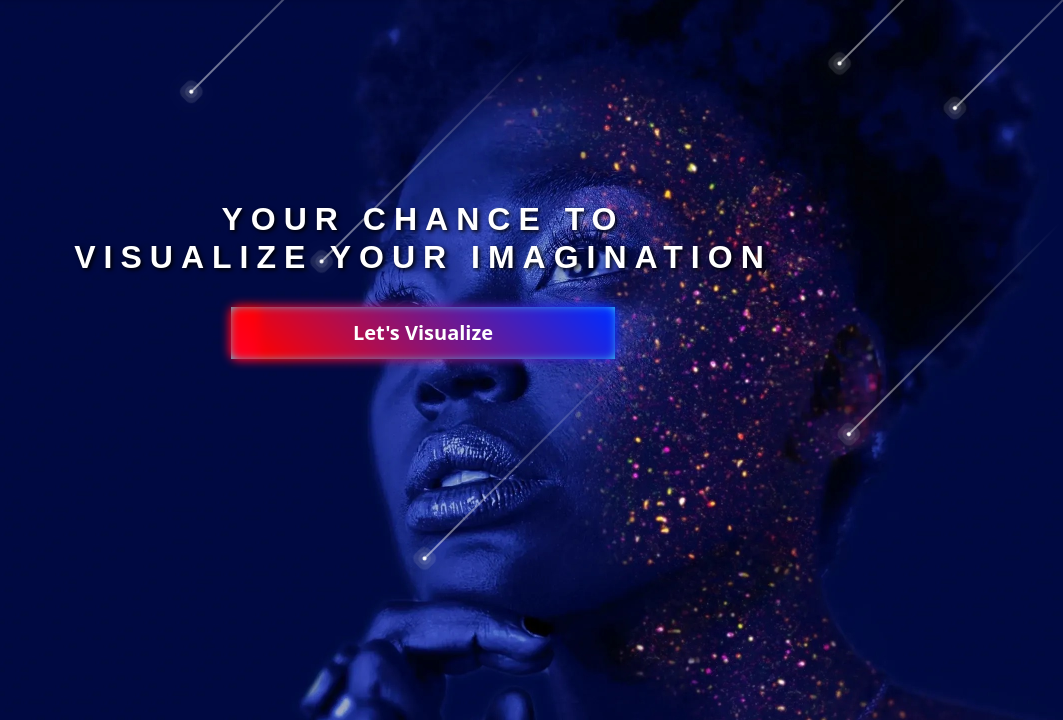
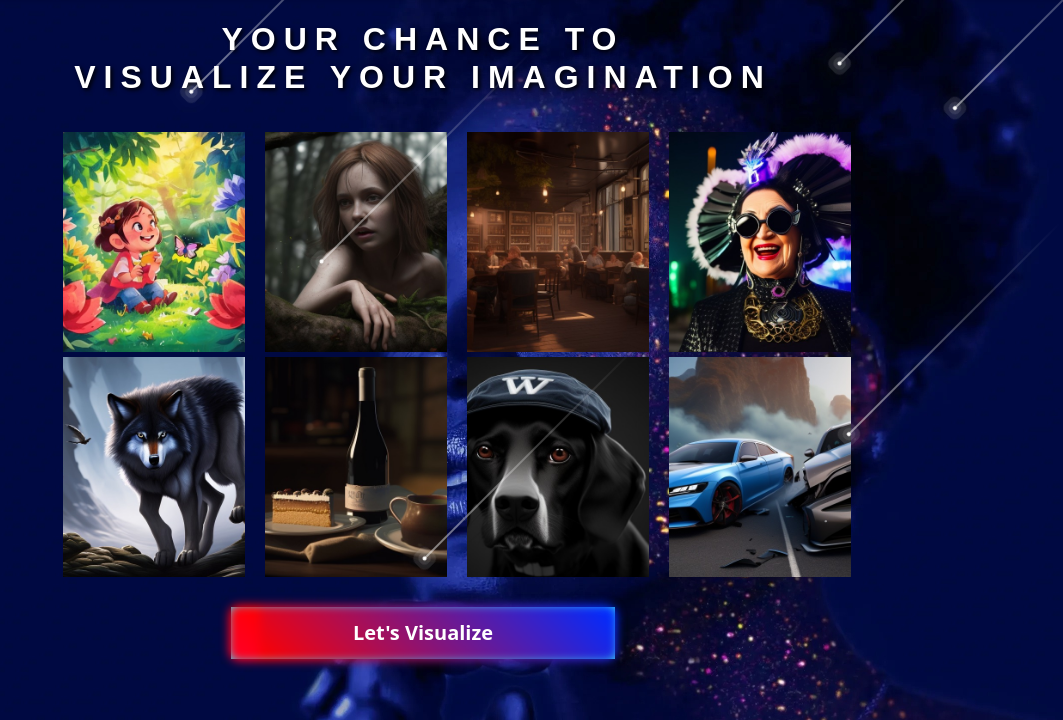
Before and after one commit to Youssefsayed88/Graduation-Project_ResposiveRes, a Python web app: template templates/html_homepage.html in a window 1280 px wide; the page is wider, and only the part inside the window is pictured. Shown: the part 80-800 px from the top of that part, without its empty margins (217-1280 px from the left). Run offline with Jinja, Linux system fonts and the light colour scheme; the template is opened without the code that fills it, so the values that code supplies are empty.

Commit message:
adding showcases to homepage + css and js modifications

```diff
--- a/static/css/css_homepage.css
+++ b/static/css/css_homepage.css
@@ -11,7 +11,7 @@
   color: #ffffff;
   text-shadow: 2px 2px 4px #000000;
   line-height: 1.2;
-  margin-top: 200px;
+  margin-top: 20px;
 }
 
 
@@ -226,3 +226,123 @@ span:nth-child(10){
   animation-delay:2.75s ;
   animation-duration: 2.25s;
 }
+
+/* Showcase */
+.showcase-container {
+  display: flex;
+  flex-direction: column;
+  align-items: center;
+  margin-top: 50px;
+}
+
+.showcase-row {
+  display: flex;
+  justify-content: center;
+  margin-bottom: 30px;
+}
+
+.showcase-item {
+  position: relative;
+  width: 220px;
+  height: 220px;
+  margin: 0 10px;
+  overflow: hidden;
+}
+
+.image-grid {
+  display: flex;
+  flex-wrap: wrap;
+  justify-content: space-between;
+  margin-left: 270px;
+  margin-top: 30px;
+}
+
+.image-row {
+  width: 80%;
+  margin-top: 5px;
+  display: flex;
+  justify-content: space-between;
+}
+
+
+.showcase-item img {
+  width: 100%;
+  height: 100%;
+  object-fit: cover;
+}
+
+.showcase-item:hover {
+  border: 1px solid #000000;
+  transition: border-color 0.3s ease-in-out;
+}
+
+
+.showcase-item:hover .overlay-text {
+  opacity: 1;
+}
+
+
+.overlay-text {
+  position: absolute;
+  bottom: 0;
+  left: 0;
+  width: 100%;
+  padding: 8px;
+  background-color: rgba(0, 0, 0, 0.8);
+  color: #fff;
+  font-size: 14px;
+  text-align: center;
+}
+
+#modal-container {
+  display: none;
+  position: fixed;
+  top: 0;
+  left: 0;
+  width: 100%;
+  height: 100%;
+  background-color: rgba(0, 0, 0, 0.7);
+  z-index: 9999;
+  justify-content: center;
+  align-items: center;
+  opacity: 0;
+  transition: opacity 0.3s, transform 0.3s;
+}
+
+#modal-container.open {
+  display: flex;
+  opacity: 1;
+  transform: scale(1);
+}
+
+#modal-content {
+  position: relative;
+  max-width: 800px;
+  width: 90%;
+  max-height: 100vh;
+  overflow: hidden;
+  text-align: center;
+  opacity: 0;
+  transform: translateY(-20px);
+  transition: opacity 0.3s, transform 0.3s;
+}
+
+#modal-container.open #modal-content {
+  opacity: 1;
+  transform: translateY(0);
+}
+
+
+#modal-image {
+width: 60%;
+height: 60%;
+}
+
+#modal-caption {
+  margin-top: 10px;
+  margin-left: 150px;
+  width: 60%;
+  color: #fff;
+  font-size: 20px;
+  background-color: #000000;
+}
--- a/templates/html_homepage.html
+++ b/templates/html_homepage.html
@@ -7,6 +7,7 @@
     <link rel="stylesheet" type="text/css" href="../static/css/css_header.css">
     <link rel="stylesheet" type="text/css" href="../static/css/css_homepage.css">
     <script src="../static/js/js_header.js"></script>
+    <script src="../static/js/js_homepage.js"></script>
   </head>
 
   <header>
@@ -91,8 +92,74 @@
 
       <div class="title-container">
         <h1 class="title">Your Chance To <br>Visualize Your Imagination</h1>
-        <button class="visualize-button"> <a href="/choose_input">Let's Visualize</a></button>
       </div>
+
+      <div class="image-grid">
+        <div class="image-row">
+          <div class="showcase-item">
+            <img src="../static/Images/generated_image1.png" alt="Image 1" />
+            <div class="overlay-text">
+              <div class="image-caption">She was playing with butterfly in the garden, she was so happy.</div>
+            </div>
+          </div>
+          <div class="showcase-item">
+            <img src="../static/Images/generated_image2.png" alt="Image 2" />
+            <div class="overlay-text">
+              <div class="image-caption">All Sally could remember was crawling under the big trunk of a fallen tree to hide.</div>
+            </div>
+          </div>
+          <div class="showcase-item">
+            <img src="../static/Images/generated_image3.png" alt="Image 3" />
+            <div class="overlay-text">
+              <div class="image-caption">It was cozy café, full of people enjoying their coffee.</div>
+            </div>
+          </div>
+          <div class="showcase-item">
+            <img src="../static/Images/generated_image4.png" alt="Image 4" />
+            <div class="overlay-text">
+              <div class="image-caption">She was kooky weird grandma with cybercore battle outfit and laughing, I was scared from her.</div>
+            </div>
+          </div>
+        </div>
+        <div class="image-row">
+          <div class="showcase-item">
+            <img src="../static/Images/generated_image5.png" alt="Image 5" />
+            <div class="overlay-text">
+              <div class="image-caption">The wolf ran to the cave to hide.</div>
+            </div>
+          </div>
+          <div class="showcase-item">
+            <img src="../static/Images/generated_image6.png" alt="Image 6" />
+            <div class="overlay-text">
+              <div class="image-caption">Take a piece of cake and a bottle of wine to your grandmother, she is ill and weak, and they will do her good.</div>
+            </div>
+          </div>
+          <div class="showcase-item">
+            <img src="../static/Images/generated_image7.png" alt="Image 7" />
+            <div class="overlay-text">
+              <div class="image-caption">My owner told me I would be a Service Dog for a person who could not see.</div>
+            </div>
+          </div>
+          <div class="showcase-item">
+            <img src="../static/Images/generated_image8.png" alt="Image 8" />
+            <div class="overlay-text">
+              <div class="image-caption">The two cars crashed in an accident.</div>
+            </div>
+          </div>
+        </div>
+      </div>
+
+      <div id="modal-container">
+        <div id="modal-content">
+          <img id="modal-image" src="" alt="" />
+          <div id="modal-caption"></div>
+        </div>
+      </div>
+
+
+
+      <button class="visualize-button"> <a href="/choose_input">Let's Visualize</a></button>
+
 
       <section>
         <span></span>
```
Also changed, not shown: static/js/js_homepage.js (added, +49 -0 lines).
